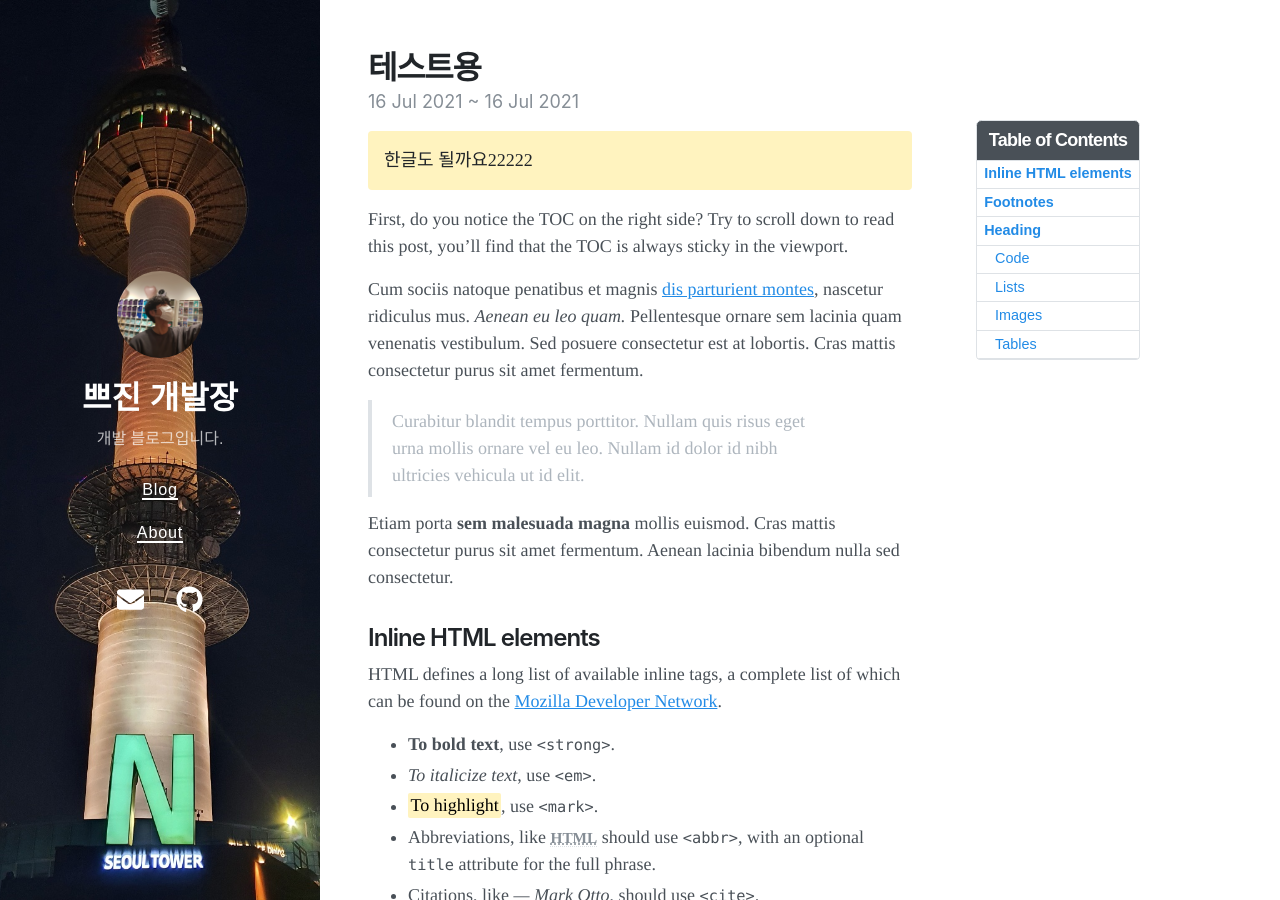
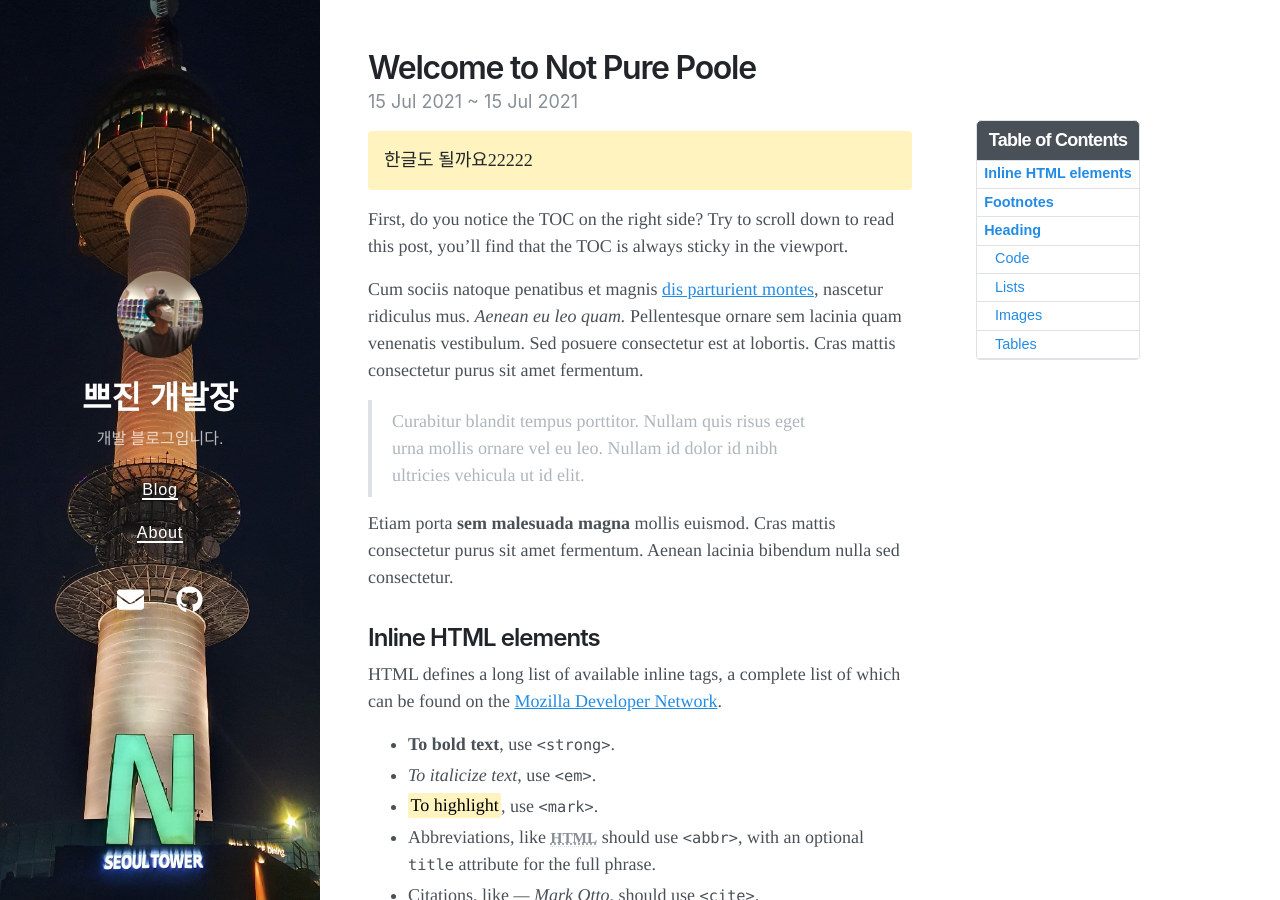
Before and after one commit to seokjinlee1994/seokjinlee1994.github.io, a Jekyll site: the page built from _posts/21-07-16-kotlin-basic- grammar.md, in a window 1280 px wide and 900 px high. Built offline with Jekyll 4.4.1, drawn with Linux system fonts in a browser that asks for light colours; nearby versions of some CDN libraries.

Commit message:
21_07_16 posting

```diff
--- a/_posts/21-07-16-kotlin-basic- grammar.md
+++ b/_posts/21-07-16-kotlin-basic- grammar.md
@@ -1,8 +1,8 @@
 ---
 layout: post
-title: 테스트용
-date: 2021-07-16 20:01 +0800
-last_modified_at: 2021-07-16 20:01 +0800
+title: Welcome to Not Pure Poole
+date: 2021-07-15 20:01 +0800
+last_modified_at: 2021-07-15 20:01 +0800
 tags: [test]
 toc:  true
 ---
```
